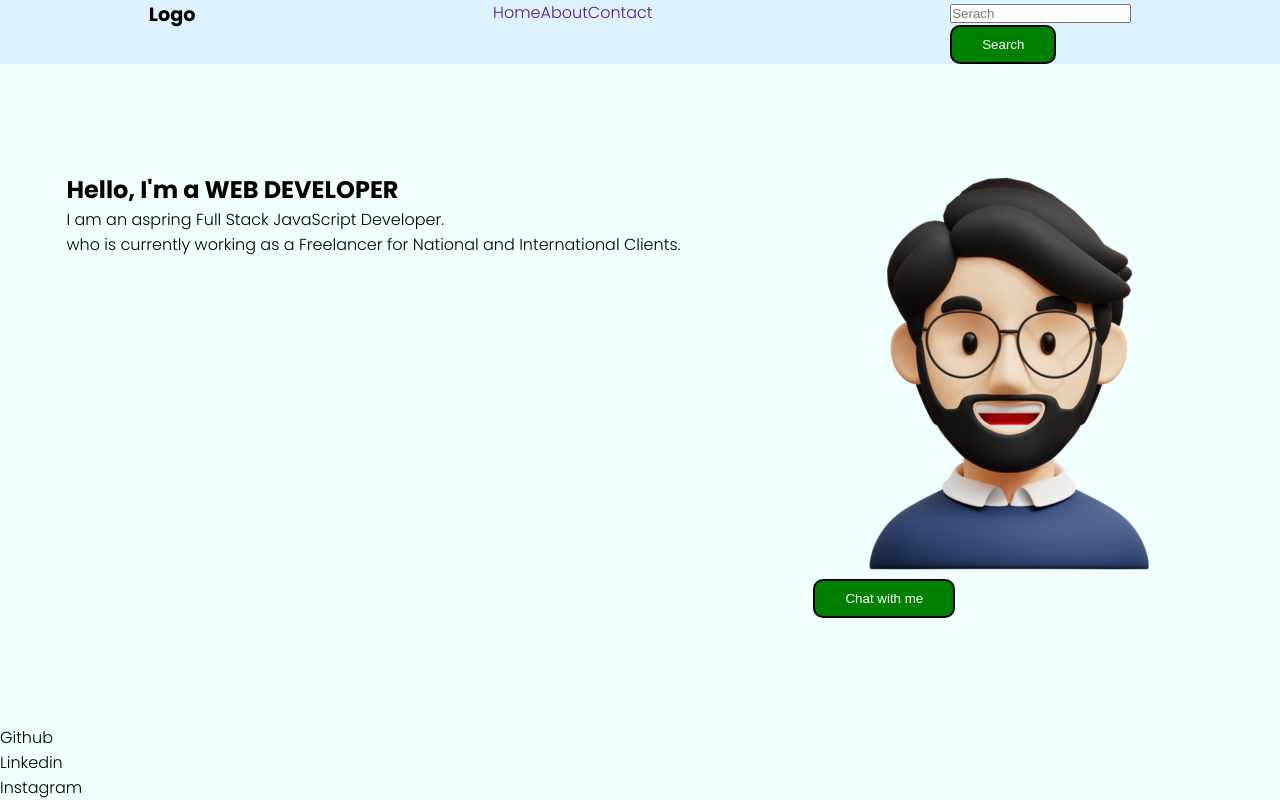
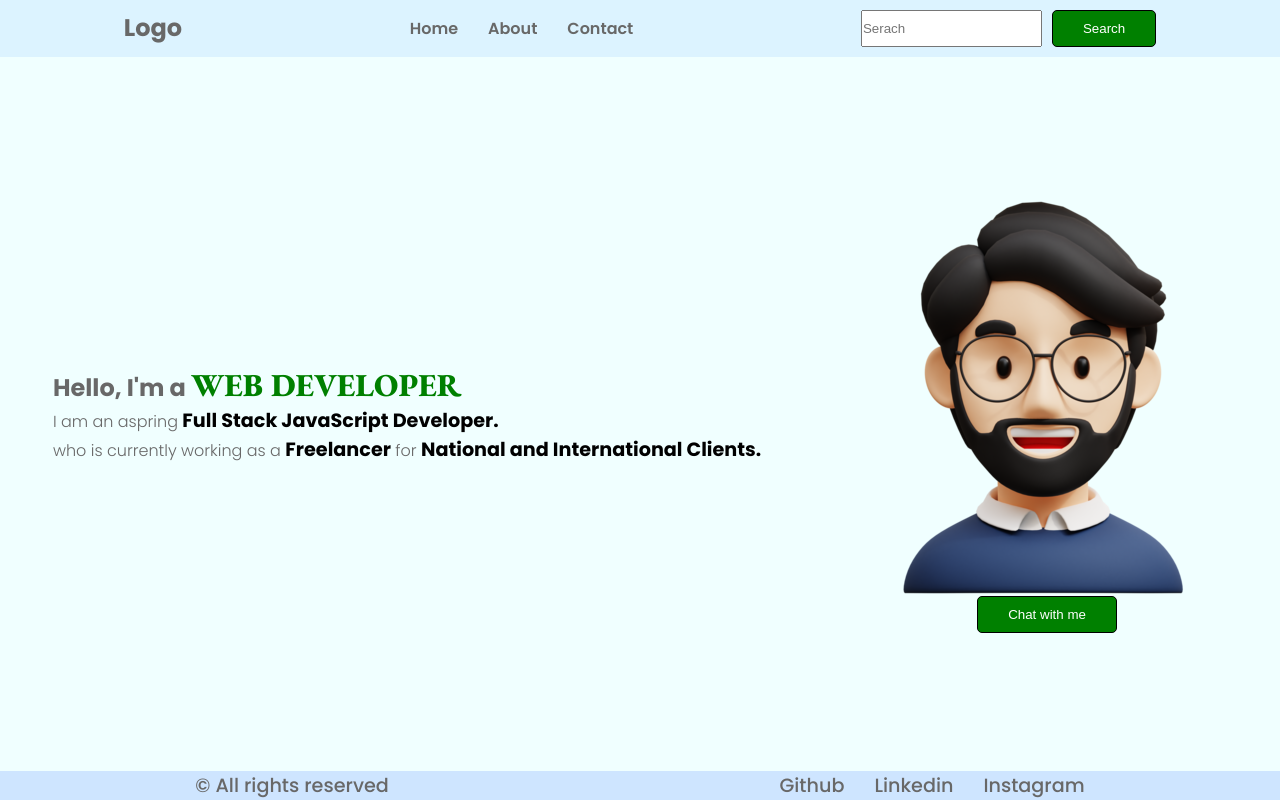
Before and after one commit to harshverma-git-hub/website, a plain HTML site: page index.html in a window 1280 px wide. Drawn offline with nearby package versions, Linux system fonts and the light colour scheme; a web font is replaced by a local one.

Commit message:
More CSS added

```diff
--- a/index.html
+++ b/index.html
@@ -11,6 +11,7 @@
        <link rel="preconnect" href="https://fonts.googleapis.com">
 <link rel="preconnect" href="https://fonts.gstatic.com" crossorigin>
 <link href="https://fonts.googleapis.com/css2?family=Playwrite+AU+QLD:wght@100..400&family=Poppins:ital,wght@0,100;0,200;0,300;0,400;0,500;0,600;0,700;0,800;0,900;1,100;1,200;1,300;1,400;1,500;1,600;1,700;1,800;1,900&display=swap" rel="stylesheet">
+<link href="https://fonts.googleapis.com/css2?family=EB+Garamond:ital,wght@0,400..800;1,400..800&family=Playwrite+AU+QLD:wght@100..400&display=swap" rel="stylesheet">
     <title>Website</title>
 </head>
 <body>
@@ -39,7 +40,7 @@
       <section class="hero-section">
         <!-- Hero Section Left-->
         <div class="hero-section-left">
-            <h1>Hello, I'm a WEB DEVELOPER</h1>
+            <h1>Hello, I'm a <span class="heading-highlight">WEB DEVELOPER</span></h1>
             <p>I am an aspring <span class="highlight">Full Stack JavaScript Developer.</span></p>
             <p>who is currently working as a <span class="highlight">Freelancer</span> for <span class="highlight">National and International Clients.</span></p>
         </div>
@@ -52,9 +53,8 @@
 
       <!-- Footer -->
        <footer class="footer">
-        <p></p>
-        <div class="social-links">
-            <ul>
+        <p>&copy; All rights reserved</p>
+            <ul class="social-links">
                 <li>
                     <ai>Github</ai>
                 </li>
@@ -65,7 +65,6 @@
                     <ai>Instagram</ai>
                 </li>
             </ul>
-        </div>
        </footer>
 
 </body>
--- a/styles/style.css
+++ b/styles/style.css
@@ -1,8 +1,34 @@
 *{
     margin: 0px;
     padding: 0px;
+    color:#686868;
     box-sizing: border-box;
     overflow: hidden;
+}
+button{
+    display: block;
+    width: fit-content;
+    background-color: green;
+    padding: 10px 30px;
+    color: white;
+    border: 1px solid black;
+    border-radius: 5px;
+}
+button:hover{
+    background-color: #fff;
+    color: black;
+    border: 1px solid black;
+}
+.highlight{
+    color:rgb(0, 0, 0);
+    font-size: larger;
+    font-weight: bold;
+}
+.heading-highlight{
+font-family: "EB Garamond", serif;
+color: green;
+font-size: xx-large;
+font-weight: 800;
 }
 body{
   background-color: azure;
@@ -27,24 +53,53 @@ a{
 .nav{
     display: flex;
     justify-content: space-around;
+    padding: 10px;
 }
 .logo{
     font-weight: 700;
-    font-size: larger;
+    font-size: 1.5rem;
 }
 .nav-list{
     display: flex;
+    gap:30px;
     justify-content: space-around;
+    align-items: center;
+    font-weight: 600;
+}
+.nav-list li a:hover{
+    color: black;
+
+}
+.search{
+    display: flex;
+    gap:10px;
 }
 .hero-section{
     display: flex;
     justify-content: space-around;
 }
-button{
-    display: block;
-    background-color: green;
-    padding: 10px 30px ;
-    color: white;
-    border: 2px solid black;
-    border-radius: 10px;
+.hero-section-left{
+    display: flex;
+    flex-direction: column;
+    justify-content: center;
+    padding: 20px;
 }
+.hero-section-right{
+    display: flex;
+    flex-direction: column;
+    justify-content: space-around;
+    align-items: center;
+}
+
+.footer{
+    color: black;
+    font-size: larger;
+    font-weight: 500;
+    display: flex;
+    justify-content: space-around;
+    background-color: #cee5ff;
+}
+.social-links{
+    display: flex;
+    gap:30px;
+}
```
Also changed, not shown: 1 other file.
